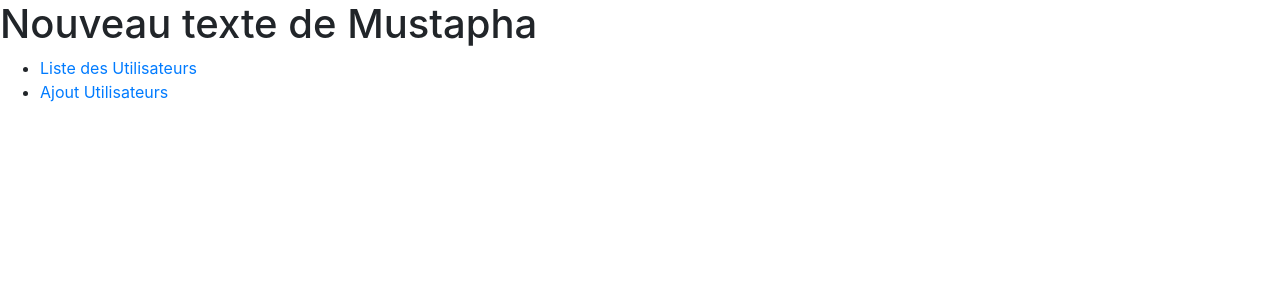
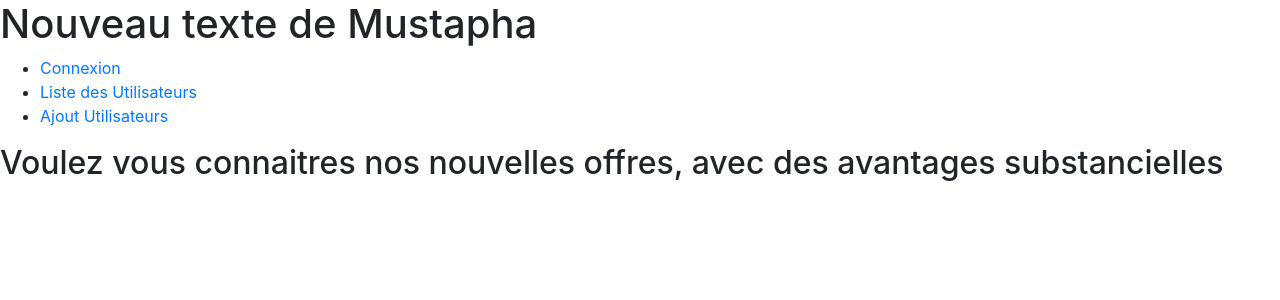
Before and after one commit to TeamMAJ/FrontAngularGestibank, an Angular app: page / in a window 1280 px wide. Shown: the top 300 px of the page. Built offline with nearby package versions, Linux system fonts and the light colour scheme.

Commit message:
accueil Hantute

```diff
--- a/src/app/app.component.html
+++ b/src/app/app.component.html
@@ -1,6 +1,9 @@
 <h1>Nouveau texte de Mustapha</h1>
 <nav>
   <ul>
+    <li>
+      <a routerLink="/user" routerLinkActive="">Connexion</a>
+    </li>
     <li>
       <a routerLink="/user" routerLinkActive="active">Liste des Utilisateurs</a>
     </li>
@@ -9,4 +12,5 @@
     </li>
   </ul>
 </nav>
+<h2> Voulez vous connaitres nos nouvelles offres, avec des avantages substancielles</h2>
 <router-outlet></router-outlet>
```
